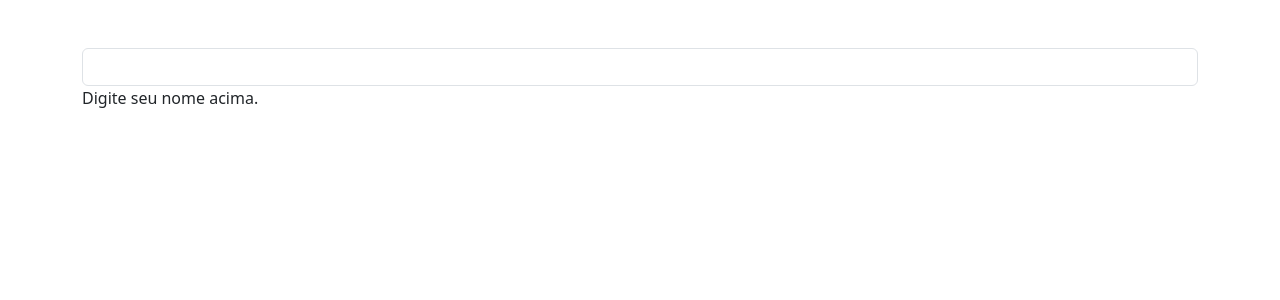
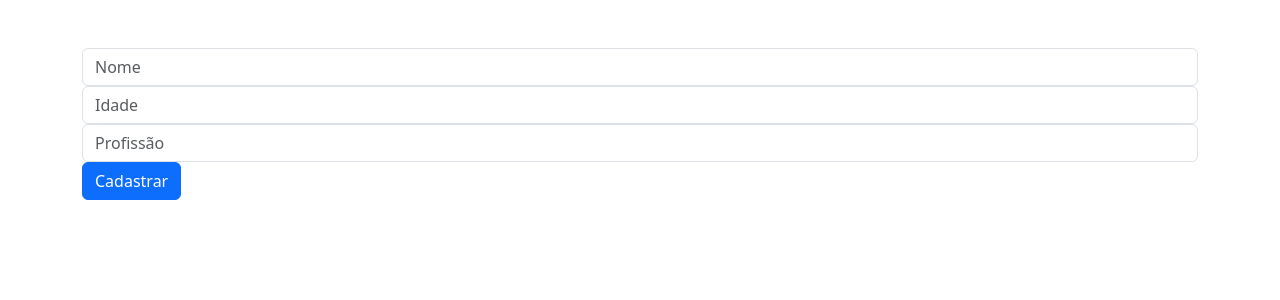
Before and after one commit to HiagoRissatto/React, a React (Vite) app in the folder Curso-Basico-de-React/: page / in a window 1280 px wide. Shown: the top 300 px of the page. Built offline with nearby package versions, Linux system fonts and the light colour scheme.

Commit message:
Aperfeiçoando a utilização do useState

```diff
--- a/Curso-Basico-de-React/src/App.tsx
+++ b/Curso-Basico-de-React/src/App.tsx
@@ -1,10 +1,10 @@
 import "bootstrap/dist/css/bootstrap.min.css";
-import Usuario from "./components/NomeUsuario";
+import Cadastro from "./components/CadastroUsuario";
 
 export function App() {
   return (
     <div className="container py-5">
-      <Usuario/>
+      <Cadastro/>
     </div>
   );
 }
--- /dev/null
+++ b/Curso-Basico-de-React/src/components/CadastroUsuario.tsx
@@ -0,0 +1,45 @@
+import { useState } from "react";
+function Cadastro() {
+  const [nome, setNome] = useState("");
+  const [idade, setIdade] = useState("");
+  const [profissao, setProfissao] = useState("");
+  const [cadastro, setCadastrado] = useState(false);
+
+  function btnCadastro() {
+    setCadastrado(true);
+  }
+
+  return (
+    <div className="form">
+      <input placeholder="Nome"
+        className="form-control"
+        type="text"
+        value={nome}
+        onChange={(e) => setNome(e.target.value)}
+      />
+      <input placeholder="Idade"
+        className="form-control"
+        type="text"
+        value={idade}
+        onChange={(e) => setIdade(e.target.value)}
+      />
+      <input placeholder="Profissão"
+        className="form-control"
+        type="text"
+        value={profissao}
+        onChange={(e) => setProfissao(e.target.value)}
+      />
+
+      <button className="btn btn-primary" onClick={btnCadastro}>{cadastro ? "Cadastrado" : "Cadastrar"}</button>
+
+      {cadastro && (<div>
+        <h3>Usuario Cadastrado</h3>
+        <p>Nome: {nome}</p>
+        <p>Idade: {idade}</p>
+        <p>Profissao: {profissao}</p>
+      </div>)}
+    </div>
+  );
+}
+
+export default Cadastro;
```
